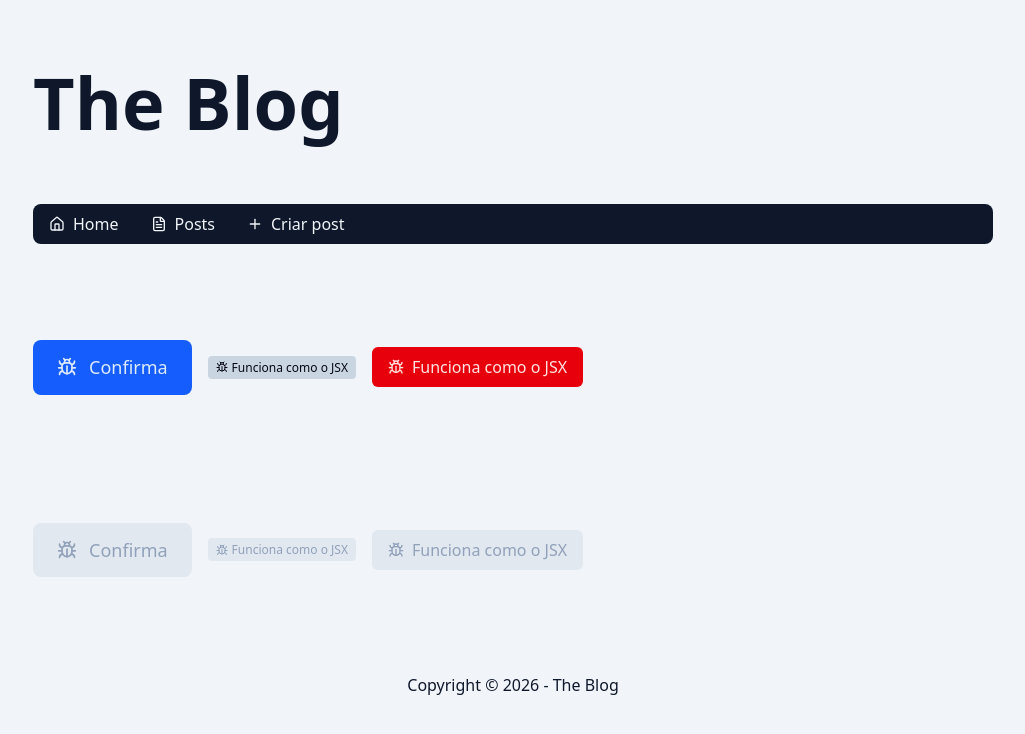
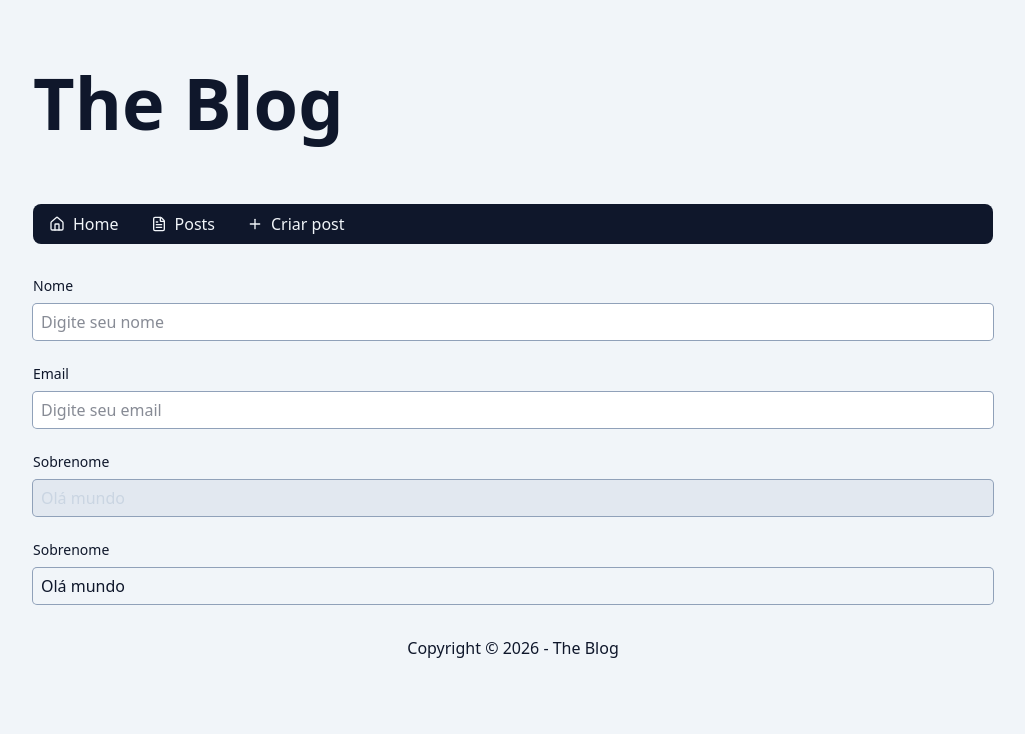
Before and after one commit to williamandradesantana/react-next-nest-luiz-otavio-miranda, a Next.js app in the folder blog/: page /admin/post/new in a window 1280 px wide. Shown: the top 734 px of the page, without its empty margins (127-1152 px from the left). Built offline with nearby package versions, Linux system fonts and the light colour scheme.

Commit message:
Criando o componente InputText para o formulário

```diff
--- a/blog/src/app/admin/post/new/page.tsx
+++ b/blog/src/app/admin/post/new/page.tsx
@@ -1,5 +1,4 @@
-import { Button } from "@/components/Button";
-import { BugIcon } from "lucide-react";
+import { InputText } from "@/components/InputText";
 import { Metadata } from "next";
 
 export const dynamic = "force-dynamic";
@@ -11,32 +10,11 @@
 export default async function AdminPostNewPage() {
   return (
     <>
-      <div className="py-16 flex gap-4 flex-wrap items-center">
-        <Button variant="default" size="lg">
-          <BugIcon /> Confirma
-        </Button>
-        <Button variant="ghost" size="sm">
-          <BugIcon />
-          Funciona como o JSX
-        </Button>
-        <Button variant="danger" size="md">
-          <BugIcon />
-          Funciona como o JSX
-        </Button>
-      </div>
-
-      <div className="py-16 flex gap-4 flex-wrap items-center">
-        <Button variant="default" size="lg" disabled>
-          <BugIcon /> Confirma
-        </Button>
-        <Button variant="ghost" size="sm" disabled>
-          <BugIcon />
-          Funciona como o JSX
-        </Button>
-        <Button variant="danger" size="md" disabled>
-          <BugIcon />
-          Funciona como o JSX
-        </Button>
+      <div className="flex flex-col gap-6">
+        <InputText labelText="Nome" placeholder="Digite seu nome" />
+        <InputText labelText="Email" placeholder="Digite seu email" />
+        <InputText labelText="Sobrenome" defaultValue="Olá mundo" disabled />
+        <InputText labelText="Sobrenome" defaultValue="Olá mundo" readOnly />
       </div>
     </>
   );
--- /dev/null
+++ b/blog/src/components/InputText/index.tsx
@@ -0,0 +1,35 @@
+import clsx from "clsx";
+import { useId } from "react";
+
+type InputTextProps = {
+  labelText?: string;
+} & React.ComponentProps<"input">;
+
+export function InputText({ labelText = "", ...props }: InputTextProps) {
+  const id = useId();
+
+  return (
+    <div className="flex flex-col gap-2">
+      {labelText && (
+        <label className="text-sm" htmlFor={id}>
+          {labelText}
+        </label>
+      )}
+      <input
+        {...props}
+        className={clsx(
+          "bg-white outline-0 text-base/tight",
+          "ring-1 ring-slate-400 rounded",
+          "p-2 transition focus:ring-blue-600",
+          "disabled:bg-slate-200",
+          "disabled:placeholder-slate-400",
+          "disabled:text-slate-300",
+          "read-only:bg-slate-100",
+
+          props.className,
+        )}
+        id={id}
+      />
+    </div>
+  );
+}
```
